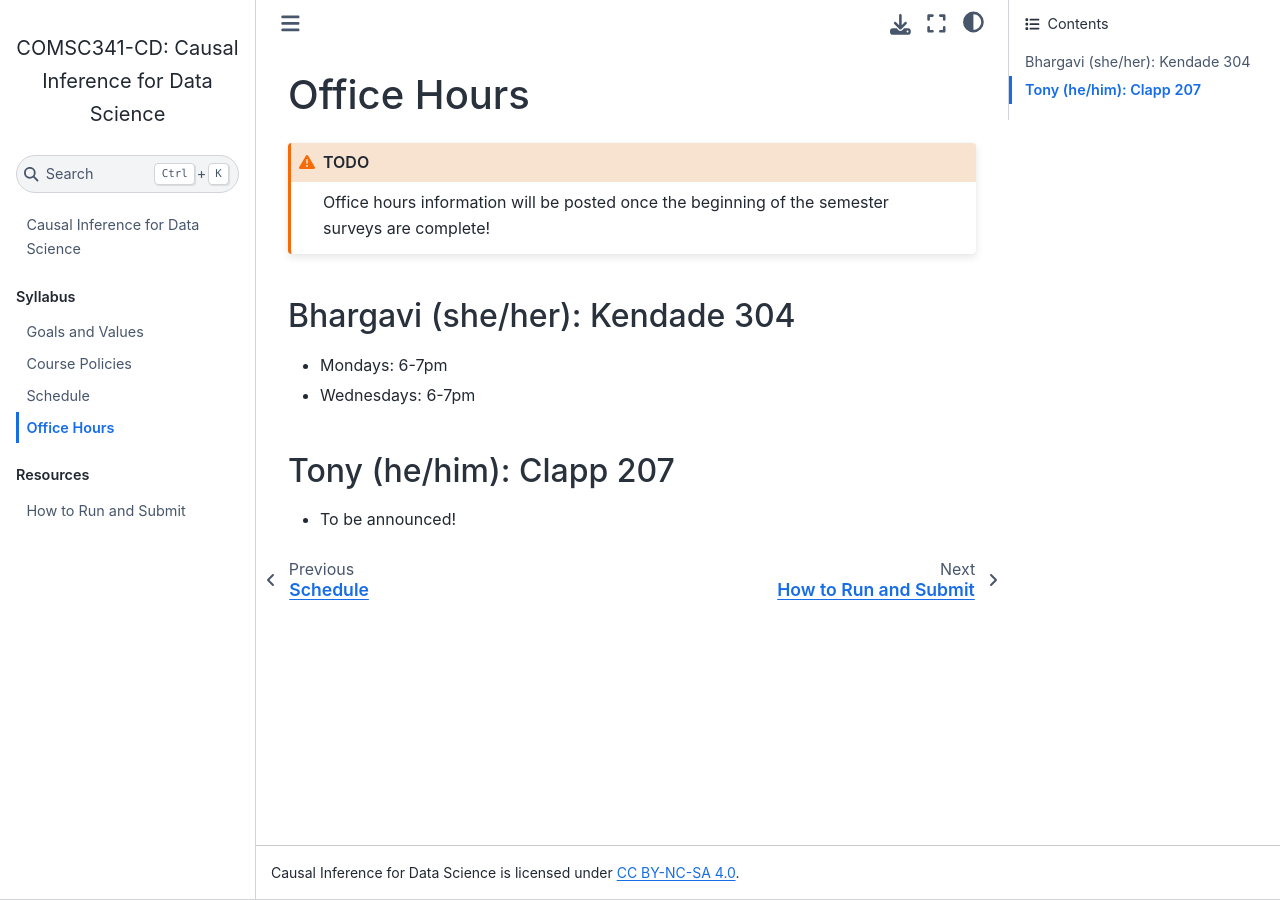
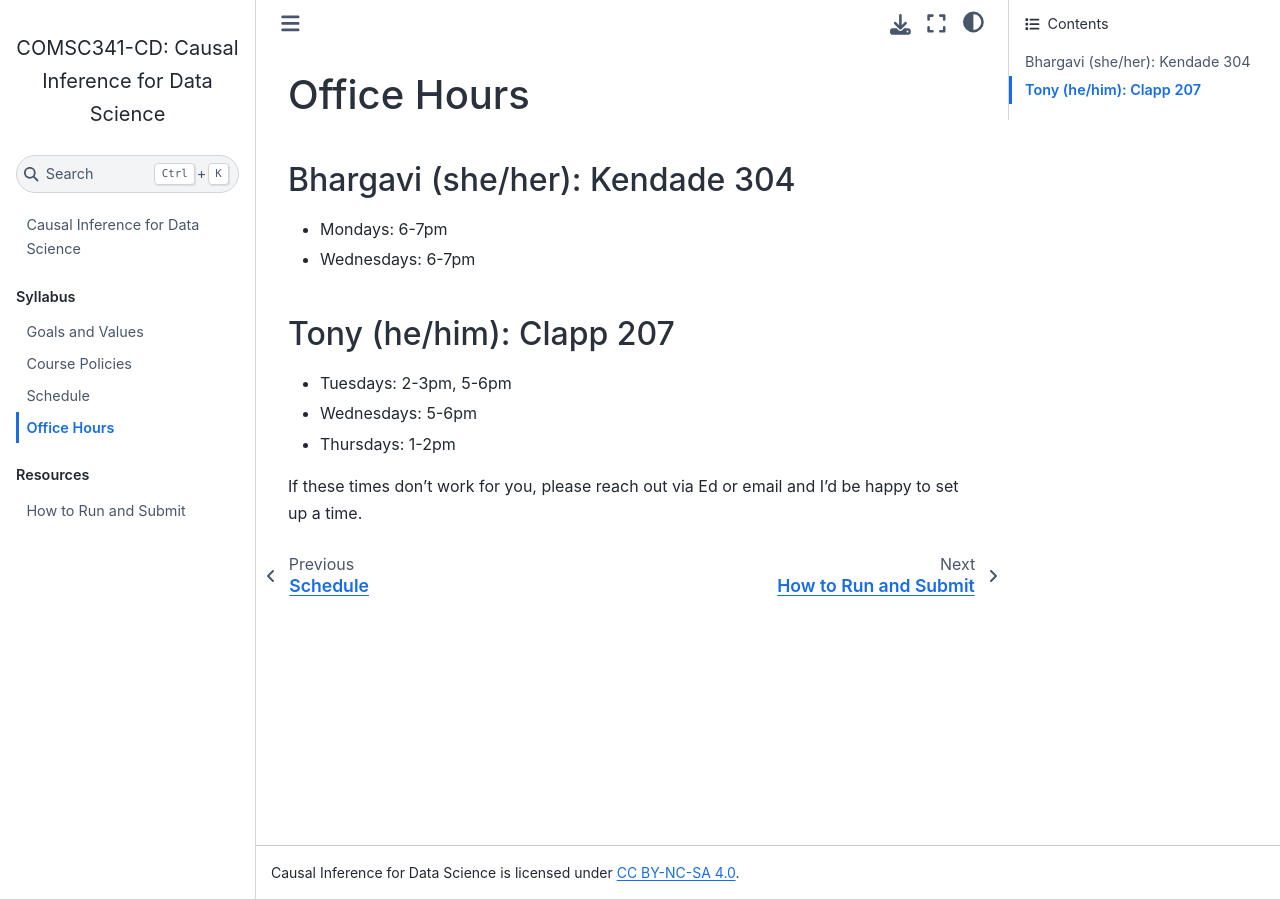
Before and after one commit to comsc341cd/comsc341cd.github.io, a Jupyter Book: the page built from syllabus/office_hours.md, in a window 1280 px wide. Built offline with Jupyter Book 1.0.4 settings and Sphinx 7.4.7 and the Sphinx Book theme 1.1.4, drawn with Linux system fonts in a browser that asks for light colours; pages that are not in the unit, such as notebooks, are missing from menus.

Commit message:
update schedule with office hours

````diff
--- a/syllabus/office_hours.md
+++ b/syllabus/office_hours.md
@@ -1,10 +1,5 @@
 (office_hours)=
 # Office Hours
-
-```{admonition} TODO
-:class: warning
-Office hours information will be posted once the beginning of the semester surveys are complete!
-```
 
 ### Bhargavi (she/her): Kendade 304
 
@@ -13,4 +8,8 @@ Office hours information will be posted once the beginning of the semester surve
 
 ### Tony (he/him): Clapp 207
 
-- To be announced!
+- Tuesdays: 2-3pm, 5-6pm
+- Wednesdays: 5-6pm
+- Thursdays: 1-2pm
+
+If these times don't work for you, please reach out via Ed or email and I'd be happy to set up a time.
````
Also changed, not shown: syllabus/schedule.md (+6 -7 lines).
